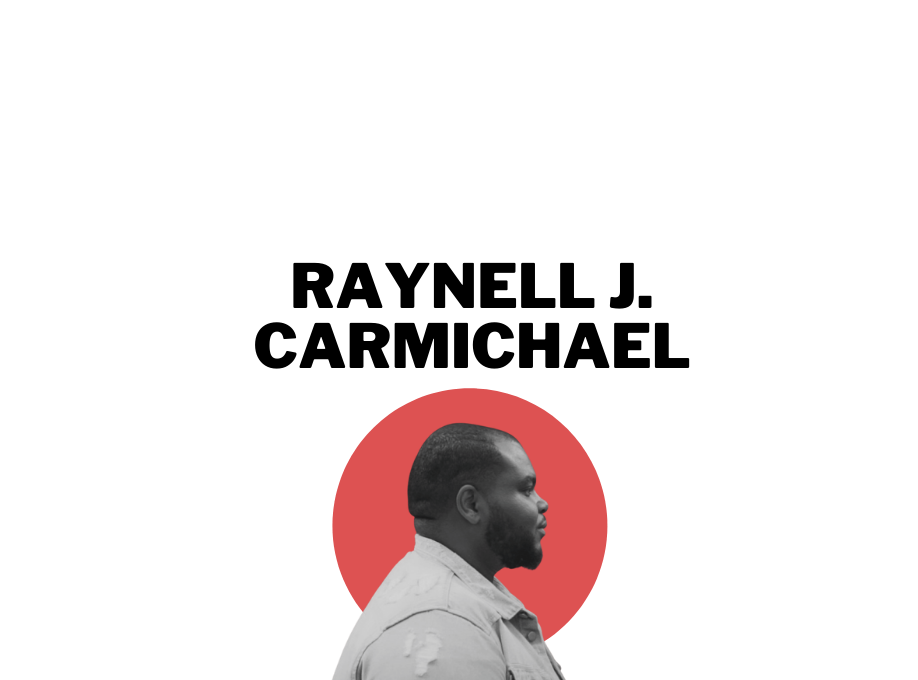
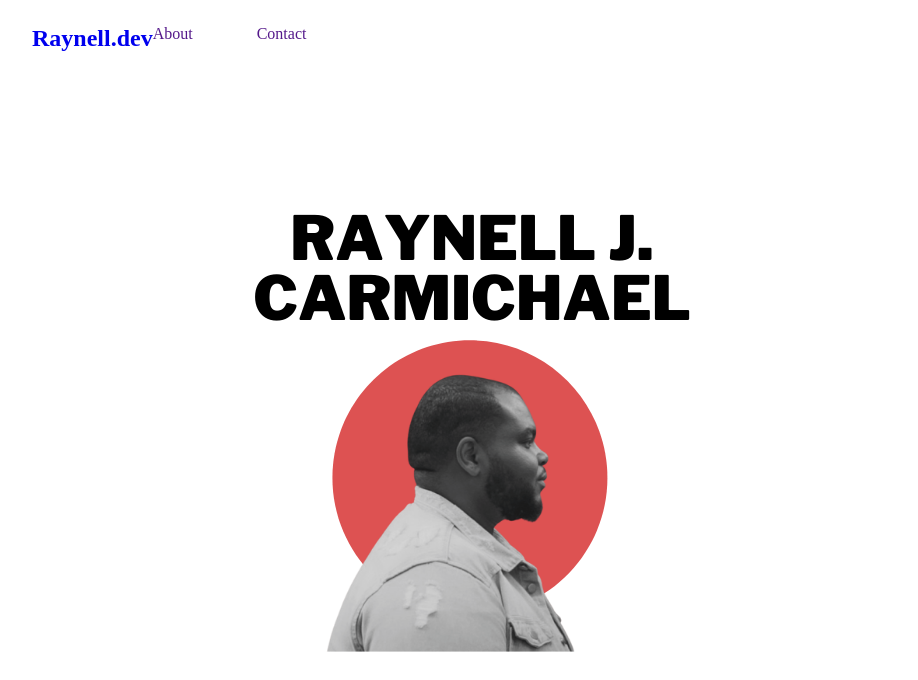
Before and after one commit to RaynellJamal/ComingSoon, a plain HTML site: page index.html in a window 1280 px wide. Shown: the top 680 px of the page, without its empty margins (168-1086 px from the left). Drawn offline with Linux system fonts and the light colour scheme.

Commit message:
working on navbar

```diff
--- a/CSS/styles.css
+++ b/CSS/styles.css
@@ -8,9 +8,34 @@ body{
     overflow: hidden;
 }
 
+/* Nav Bar */
+
+nav{
+    margin-left:200px;
+    padding-top: 25px;
+    display: flex;
+}
+
+nav a{
+    text-decoration: none;
+}
+
+
+
+.menu ul li{
+    display: inline-block;
+    width: 100px;
+
+
+
+
+}
+
+
+
 .main{
     position: relative;
-    bottom: 50px;
+    bottom: 150px;
 }
 
 
--- a/index.html
+++ b/index.html
@@ -9,6 +9,26 @@
     <title>Raynell.Dev</title>
 </head>
 <body>
+    <nav>
+        <h2 class="logo">
+            <a href="#">Raynell.dev</a>
+        </h2>
+
+
+        <div class="menu">
+            <ul>
+                <li>
+                    <a href="">About</a>
+                </li>
+                <li>
+                    <a href="">Contact</a>
+                </li>
+            </ul>
+        </div>
+    </nav>
+
+
+    </>
     <section class="main">
         <div class="hero-image">
             <img src="./images/me.png" alt="profile image with name">
@@ -39,4 +59,5 @@
 
 
 </body>
+
 </html>
```
Also changed, not shown: 1 other file.
